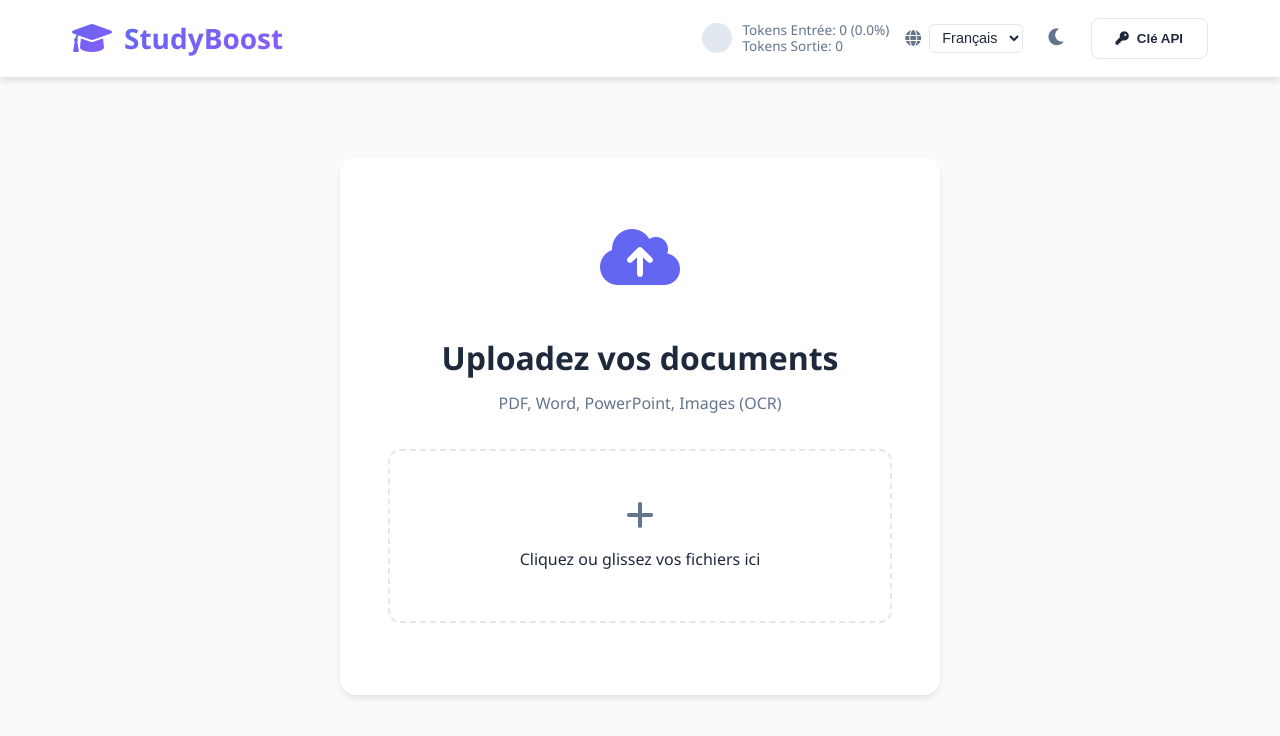
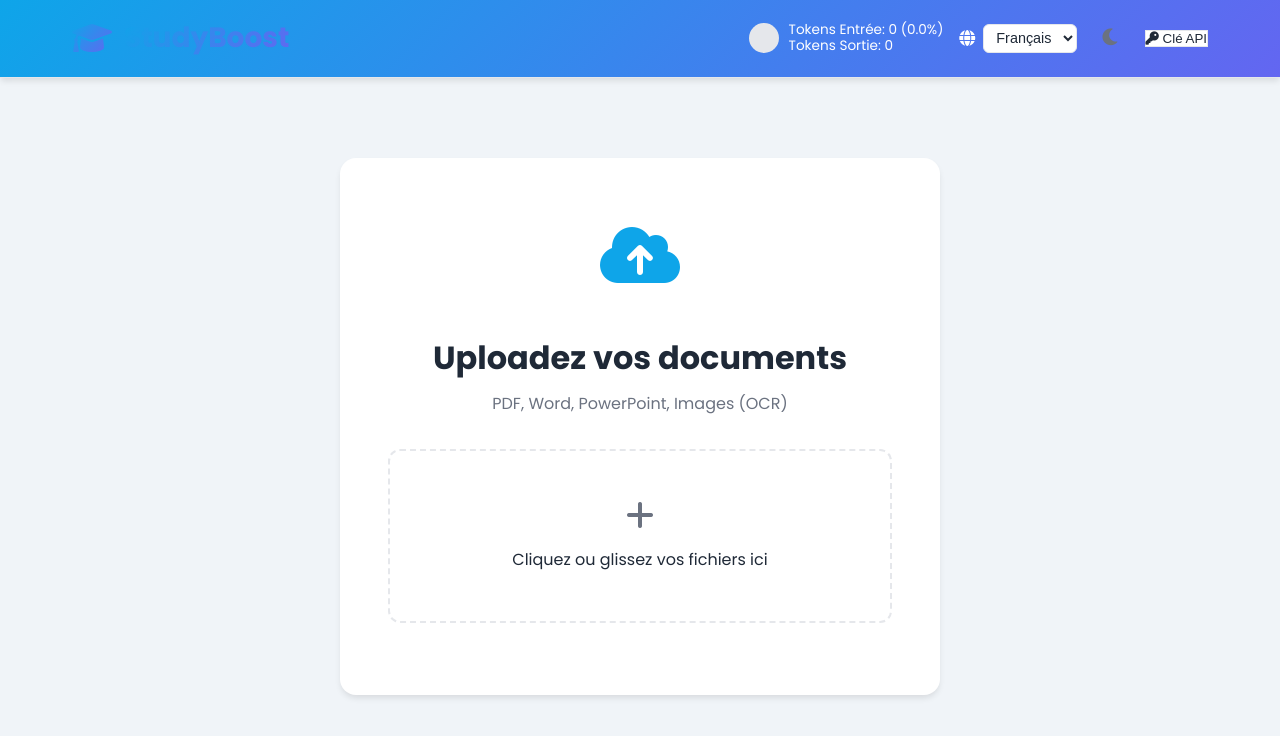
Before and after one commit to GaetanAff/StudyBoost, a website: page public/index.html in a window 1280 px wide. Drawn offline with nearby package versions, Linux system fonts and the light colour scheme.

Commit message:
Refactor front-end design

```diff
--- a/public/index.html
+++ b/public/index.html
@@ -5,9 +5,10 @@
     <meta name="viewport" content="width=device-width, initial-scale=1.0">
     <title data-lang="appTitle">StudyBoost - IA pour la Révision</title>
     <link href="https://cdnjs.cloudflare.com/ajax/libs/font-awesome/6.0.0/css/all.min.css" rel="stylesheet">
+    <link href="https://fonts.googleapis.com/css2?family=Poppins:wght@400;500;600;700&display=swap" rel="stylesheet">
     <link rel="stylesheet" href="styles.css">
 </head>
-<body class=""> <div class="app-container">
+<body> <div class="app-container">
         <header class="header">
             <div class="header-content">
                 <div class="logo">
--- a/public/styles.css
+++ b/public/styles.css
@@ -5,29 +5,29 @@
 }
 
 :root {
-    --primary-color-light: #6366f1;
-    --primary-dark-light: #4f46e5;
-    --secondary-color-light: #10b981;
-    --background-light: #f8fafc;
+    --primary-color-light: #0ea5e9;
+    --primary-dark-light: #0284c7;
+    --secondary-color-light: #14b8a6;
+    --background-light: #f0f4f8;
     --surface-light: #ffffff;
-    --text-primary-light: #1e293b;
-    --text-secondary-light: #64748b;
-    --border-light: #e2e8f0;
+    --text-primary-light: #1f2937;
+    --text-secondary-light: #6b7280;
+    --border-light: #e5e7eb;
     --shadow-light: 0 4px 6px -1px rgba(0, 0, 0, 0.1);
     --shadow-lg-light: 0 10px 15px -3px rgba(0, 0, 0, 0.1);
-    --gradient-light: linear-gradient(135deg, #6366f1, #8b5cf6);
+    --gradient-light: linear-gradient(135deg, #0ea5e9, #6366f1);
 
-    --primary-color-dark: #818cf8;
-    --primary-dark-dark: #6366f1;
-    --secondary-color-dark: #34d399;
-    --background-dark: #1e293b; /* Darker background */
-    --surface-dark: #334155;    /* Darker surface */
-    --text-primary-dark: #f1f5f9; /* Lighter text */
+    --primary-color-dark: #38bdf8;
+    --primary-dark-dark: #0ea5e9;
+    --secondary-color-dark: #2dd4bf;
+    --background-dark: #0f172a; /* Darker background */
+    --surface-dark: #1e293b;    /* Darker surface */
+    --text-primary-dark: #f8fafc; /* Lighter text */
     --text-secondary-dark: #94a3b8; /* Lighter secondary text */
-    --border-dark: #475569;     /* Darker border */
+    --border-dark: #334155;     /* Darker border */
     --shadow-dark: 0 4px 6px -1px rgba(0, 0, 0, 0.3); /* Adjusted shadow for dark */
     --shadow-lg-dark: 0 10px 15px -3px rgba(0, 0, 0, 0.3);
-    --gradient-dark: linear-gradient(135deg, #818cf8, #a78bfa);
+    --gradient-dark: linear-gradient(135deg, #38bdf8, #818cf8);
 
     /* Default to light mode variables */
     --primary-color: var(--primary-color-light);
@@ -59,7 +59,7 @@ body.dark-mode {
 
 
 body {
-    font-family: 'Segoe UI', Tahoma, Geneva, Verdana, sans-serif;
+    font-family: 'Poppins', sans-serif;
     background: var(--background);
     color: var(--text-primary);
     line-height: 1.6;
@@ -74,7 +74,7 @@ body {
 
 /* Header */
 .header {
-    background: var(--surface);
+    background: var(--gradient); color: #fff;
     border-bottom: 1px solid var(--border);
     box-shadow: var(--shadow);
     position: sticky;
@@ -103,7 +103,7 @@ body {
     align-items: center;
     gap: 10px;
     font-size: 0.85em;
-    color: var(--text-secondary);
+    color: #fff;
 }
 .token-texts {
     line-height: 1.2;
@@ -293,7 +293,7 @@ body.dark-mode .status-error {
     display: flex;
     align-items: center;
     gap: 0.5rem;
-    color: var(--text-secondary);
+    color: #fff;
 }
 .language-switcher {
     background: var(--surface);
@@ -327,7 +327,7 @@ body.dark-mode .status-error {
 
 
 /* Buttons */
-.btn-primary, .btn-secondary {
+.btn-secondary { background: var(--surface); color: var(--text-primary); border: 1px solid var(--border); }
     padding: 0.75rem 1.5rem;
     border: none;
     border-radius: 0.5rem;
@@ -351,7 +351,7 @@ body.dark-mode .status-error {
 
 /* Upload Section */
 .upload-section { text-align: center; padding: 3rem 0; }
-.upload-card { background: var(--surface); border-radius: 1rem; padding: 3rem; box-shadow: var(--shadow); max-width: 600px; margin: 0 auto; transition: background-color 0.3s; }
+.upload-card { background: var(--surface); color: var(--text-primary); border-radius: 1rem; padding: 3rem; box-shadow: var(--shadow); max-width: 600px; margin: 0 auto; transition: background-color 0.3s; }
 .upload-icon { font-size: 4rem; color: var(--primary-color); margin-bottom: 1.5rem; }
 .upload-card h2 { font-size: 2rem; margin-bottom: 0.5rem; }
 .upload-card p { color: var(--text-secondary); margin-bottom: 2rem; }
@@ -369,13 +369,13 @@ body.dark-mode .upload-area.dragover { background: rgba(var(--primary-color-dark
 
 /* Content Section */
 .content-section { padding: 2rem 0; }
-.document-info { background: var(--surface); border-radius: 0.75rem; padding: 1.5rem; margin-bottom: 2rem; box-shadow: var(--shadow); }
+.document-info { background: var(--gradient); color: #fff; border-radius: 0.75rem; padding: 1.5rem; margin-bottom: 2rem; box-shadow: var(--shadow); }
 .document-info h3 { margin-bottom: 0.5rem; }
 .document-stats { display: flex; gap: 1rem; color: var(--text-secondary); font-size: 0.9rem; }
 
 /* Action Grid */
 .action-grid { display: grid; grid-template-columns: repeat(auto-fit, minmax(280px, 1fr)); gap: 1.5rem; margin-top: 2rem; }
-.action-card { background: var(--surface); border: 1px solid var(--border); border-radius: 0.75rem; padding: 2rem; cursor: pointer; transition: all 0.2s; text-align: center; }
+.action-card { background: var(--gradient); color: #fff; border: 1px solid var(--border); border-radius: 0.75rem; padding: 2rem; cursor: pointer; transition: all 0.2s; text-align: center; }
 .action-card:hover { transform: translateY(-2px); box-shadow: var(--shadow-lg); border-color: var(--primary-color); }
 .action-card i { font-size: 2.5rem; color: var(--primary-color); margin-bottom: 1rem; display: block; }
 .action-card h4 { font-size: 1.25rem; margin-bottom: 0.5rem; }
@@ -385,11 +385,11 @@ body.dark-mode .upload-area.dragover { background: rgba(var(--primary-color-dark
 .results-section { padding: 2rem 0; }
 .results-header { display: flex; justify-content: space-between; align-items: center; margin-bottom: 2rem; }
 .results-actions { display: flex; gap: 1rem; }
-.results-content { background: var(--surface); border-radius: 0.75rem; padding: 2rem; box-shadow: var(--shadow); min-height: 200px; }
+.results-content { background: var(--gradient); color: #fff; border-radius: 0.75rem; padding: 2rem; box-shadow: var(--shadow); min-height: 200px; }
 
 /* Open Question Interaction Section */
 #openQuestionInteractionSection {
-    background: var(--surface);
+    background: var(--gradient); color: #fff;
     border-radius: 0.75rem;
     padding: 2rem;
     margin-top: 1.5rem; /* Space from results or other content */
@@ -473,16 +473,15 @@ body.dark-mode .qcm-explanation { background: rgba(var(--text-secondary-dark-rgb
 .flashcard { perspective: 1000px; height: 200px; }
 .flashcard-inner { position: relative; width: 100%; height: 100%; text-align: center; transition: transform 0.6s; transform-style: preserve-3d; cursor: pointer; }
 .flashcard.flipped .flashcard-inner { transform: rotateY(180deg); }
-.flashcard-front, .flashcard-back { position: absolute; width: 100%; height: 100%; backface-visibility: hidden; border-radius: 0.75rem; display: flex; align-items: center; justify-content: center; padding: 1.5rem; box-shadow: var(--shadow); }
+.flashcard-back { background: var(--surface); color: var(--text-primary); border: 1px solid var(--border); transform: rotateY(180deg); }
 .flashcard-front { background: var(--gradient); color: white; }
-.flashcard-back { background: var(--surface); border: 1px solid var(--border); transform: rotateY(180deg); }
 .flashcard-content { overflow-y: auto; max-height: 100%; }
 
 
 /* Modals */
 .modal { position: fixed; top: 0; left: 0; width: 100%; height: 100%; background: rgba(0, 0, 0, 0.5); display: none; justify-content: center; align-items: center; z-index: 1000; }
 .modal.show { display: flex; }
-.modal-content { background: var(--surface); border-radius: 1rem; max-width: 500px; width: 90%; max-height: 80vh; overflow-y: auto; box-shadow: var(--shadow-lg); }
+.modal-content { background: var(--gradient); color: #fff; border-radius: 1rem; max-width: 500px; width: 90%; max-height: 80vh; overflow-y: auto; box-shadow: var(--shadow-lg); }
 .modal-header { padding: 1.5rem; border-bottom: 1px solid var(--border); display: flex; justify-content: space-between; align-items: center; }
 .modal-header h3 { margin: 0; }
 .modal-close { background: none; border: none; font-size: 1.5rem; cursor: pointer; color: var(--text-secondary); }
@@ -579,7 +578,7 @@ body.dark-mode .loading-overlay { background: rgba(var(--surface-dark-rgb, 51, 6
     #apiKeyBtn { order: 4; }
 
     .main-content { padding: 1rem; }
-    .upload-card { padding: 2rem 1rem; }
+.upload-card { background: var(--surface); color: var(--text-primary); border-radius: 1rem; padding: 3rem; box-shadow: var(--shadow); max-width: 600px; margin: 0 auto; transition: background-color 0.3s; }
     .action-grid { grid-template-columns: 1fr; }
     .results-header { flex-direction: column; gap: 1rem; align-items: stretch; }
     .results-actions { justify-content: center; }
```
